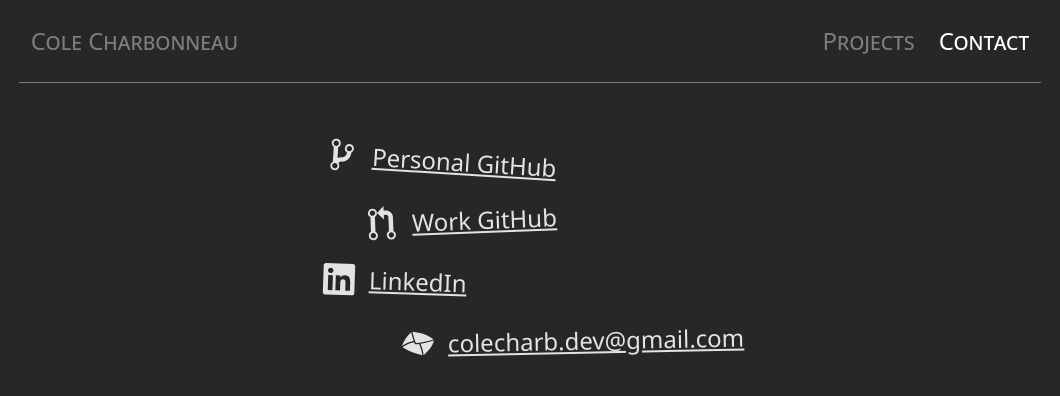
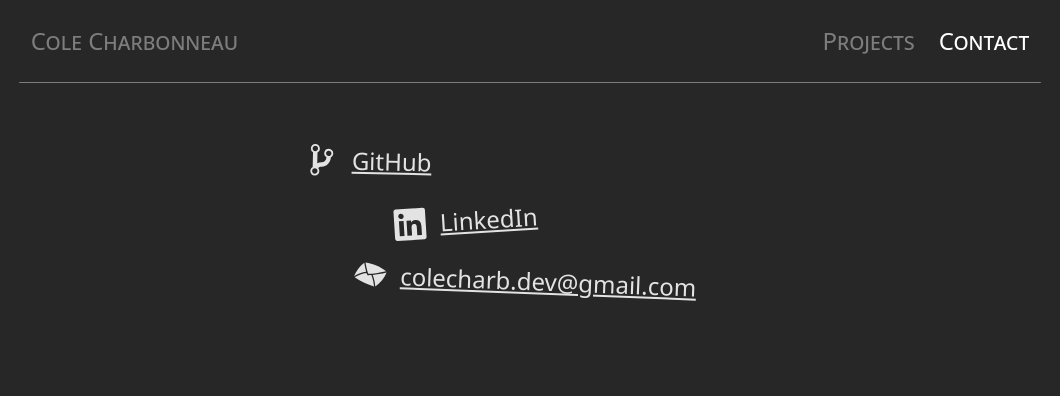
Before and after one commit to colecharb/colecharb-web, a React (Vite) app: page /contact in a window 1280 px wide. Shown: the top 396 px of the page, without its empty margins (110-1170 px from the left). Built offline with nearby package versions, Linux system fonts and the light colour scheme.

Commit message:
removed work github;
I only use one now.

```diff
--- a/src/components/ContactPage.tsx
+++ b/src/components/ContactPage.tsx
@@ -11,14 +11,14 @@
 const CONTACT_ITEMS: readonly ContactItem[] = [
   {
     Icon: GoGitBranch,
-    title: 'Personal GitHub',
+    title: 'GitHub',
     href: 'https://github.com/colecharb',
   },
-  {
-    Icon: GoGitPullRequest,
-    title: 'Work GitHub',
-    href: 'https://github.com/colecharbonneau',
-  },
+  // {
+  //   Icon: GoGitPullRequest,
+  //   title: 'Work GitHub',
+  //   href: 'https://github.com/colecharbonneau',
+  // },
   {
     Icon: FaLinkedin,
     title: 'LinkedIn',
```
